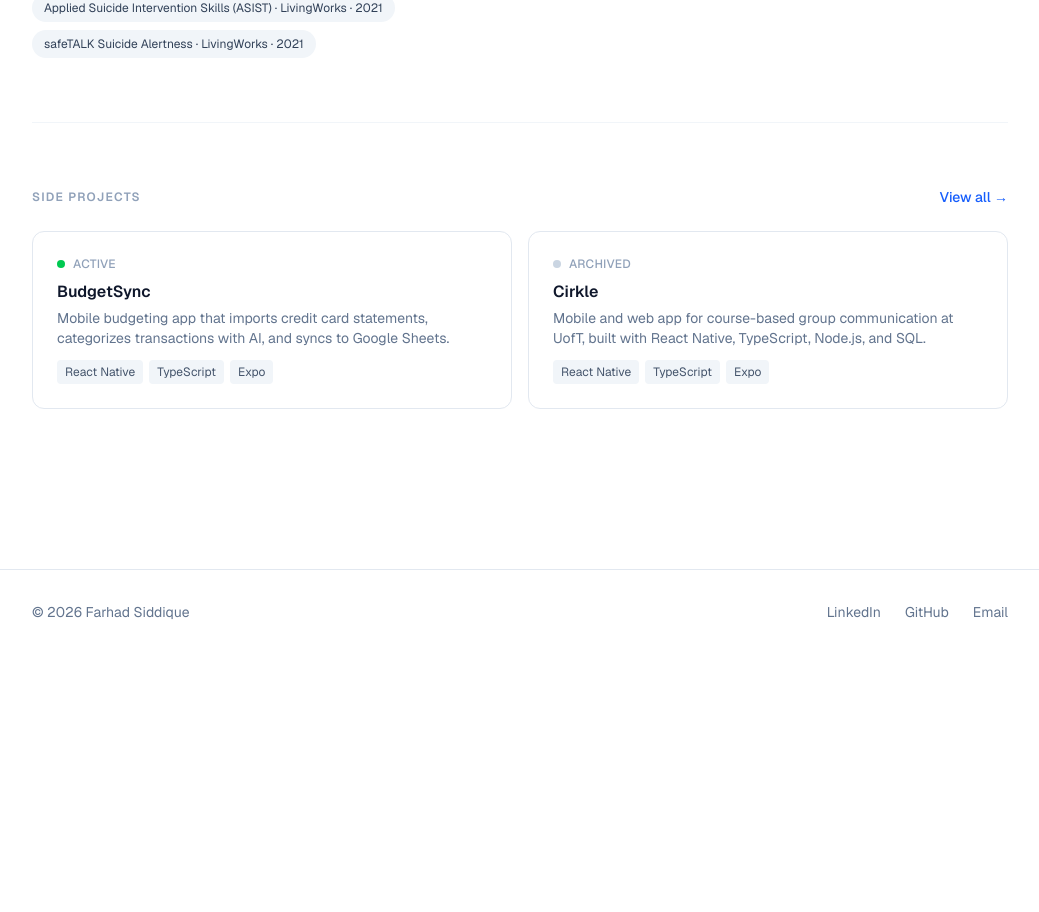
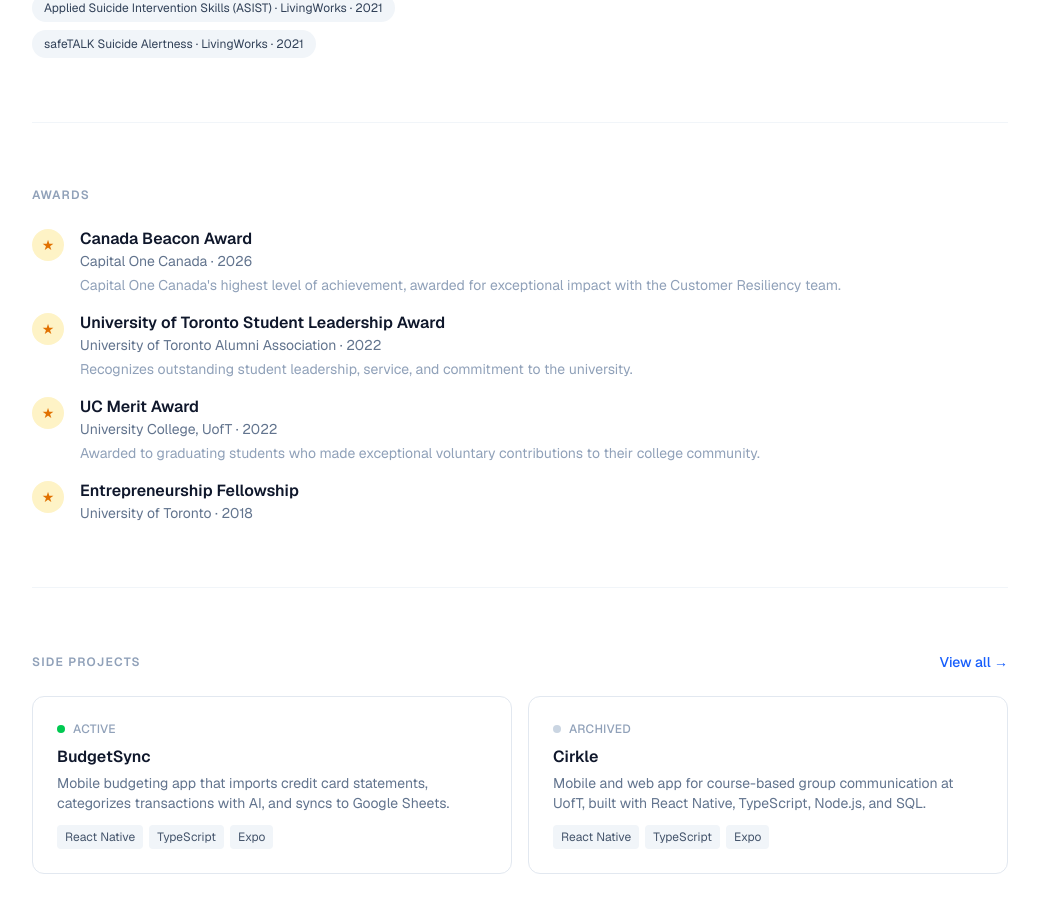
Before and after one commit to FarhadSiddique/portfolio, a Next.js app: page / in a window 1280 px wide. Shown: the part 1780-2692 px from the top of the page, without its empty margins (120-1159 px from the left). Before the commit the page ends 2434 px from the top, so only its background shows below. Built offline with nearby package versions, Linux system fonts and the light colour scheme.

Commit message:
Add awards section to homepage between skills and projects
Co-Authored-By: Claude Sonnet 4.6 <noreply@anthropic.com>

```diff
--- a/app/page.tsx
+++ b/app/page.tsx
@@ -5,6 +5,7 @@ import Link from "next/link";
 import { resume } from "@/content/resume";
 import { workHistory } from "@/content/work-history";
 import { skills } from "@/content/skills";
+
 
 function getFeaturedProjects() {
   const dir = path.join(process.cwd(), "projects");
@@ -140,6 +141,29 @@ export default function Home() {
         </div>
       </section>
 
+      {/* Awards */}
+      <section className="py-16 border-t border-slate-100">
+        <h2 className="text-xs font-semibold text-slate-400 uppercase tracking-widest mb-6">
+          Awards
+        </h2>
+        <div className="space-y-4">
+          {resume.awards.map((award) => (
+            <div key={award.title} className="flex items-start gap-4">
+              <div className="w-8 h-8 rounded-full bg-amber-100 flex items-center justify-center flex-shrink-0 mt-0.5">
+                <span className="text-amber-600 text-sm">★</span>
+              </div>
+              <div>
+                <p className="font-semibold text-slate-900">{award.title}</p>
+                <p className="text-sm text-slate-500">{award.issuer} · {award.year}</p>
+                {award.description && (
+                  <p className="text-sm text-slate-400 mt-1">{award.description}</p>
+                )}
+              </div>
+            </div>
+          ))}
+        </div>
+      </section>
+
       {/* Projects teaser */}
       <section className="py-16 border-t border-slate-100">
         <div className="flex items-center justify-between mb-6">
```
